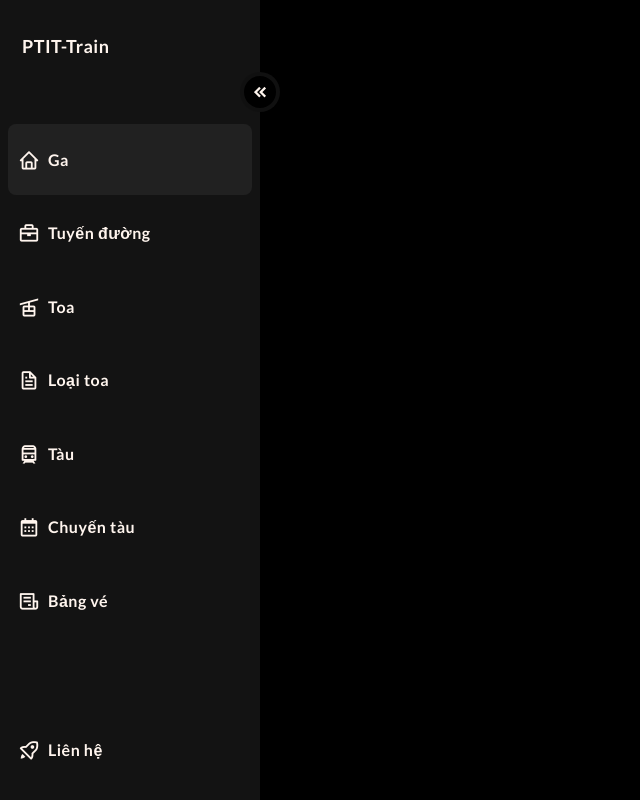
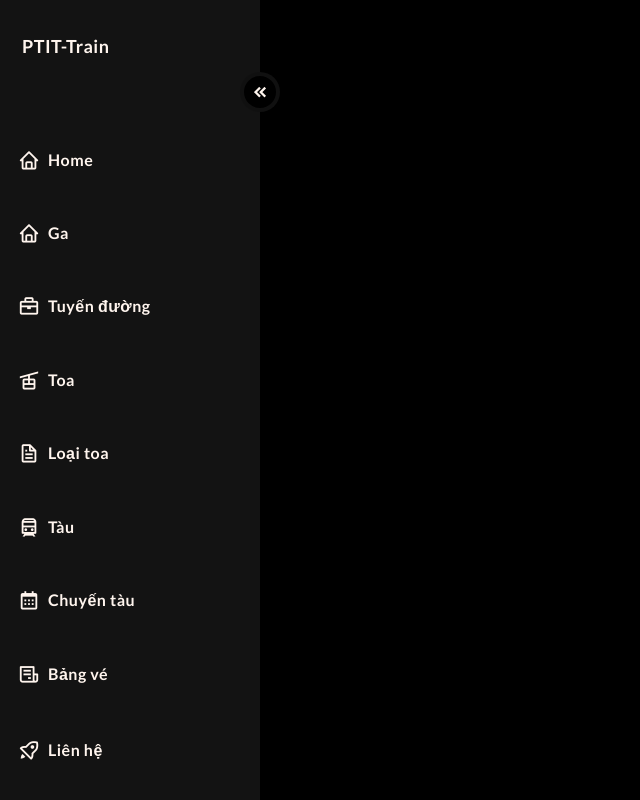
Before and after one commit to LeHoaiDuyBinh/github-WebBanVeTau, a PHP site: page /view/admin/menu_bar_admin.php in a window 1280 px wide. Shown: the whole page, without its empty margins (0-640 px from the left). Run offline with PHP 8.4, Linux system fonts and the light colour scheme.

Commit message:
fix menu_dashboard

```diff
--- a/src/view/admin/menu_bar_admin.php
+++ b/src/view/admin/menu_bar_admin.php
@@ -3,7 +3,7 @@
 <head>
 	<title>Admin</title>
 	<meta charset="utf-8">
-
+	<link rel="shortcut icon" type="image/png" href="./view/image/PTITIcon.png">
 	<link href='https://unpkg.com/boxicons@2.1.4/css/boxicons.min.css' rel='stylesheet'>
 	<link rel="stylesheet" href="https://cdnjs.cloudflare.com/ajax/libs/font-awesome/4.7.0/css/font-awesome.min.css">
 	<link rel="stylesheet" type="text/css" href="/view/css/dashboard.css">
@@ -20,50 +20,73 @@
         <h3>PTIT-Train</h3>
       </div>
 
-      <a href="?type=admin&page=ga" class="sidenav_link active">
+      <a href="?type=admin&page=home" class="sidenav_link home">
+        <i class='bx bx-home'></i>
+        <h3>Home</h3>
+      </a>
+
+      <a href="?type=admin&page=ga" class="sidenav_link ga">
         <i class='bx bx-home'></i>
         <h3>Ga</h3>
       </a>
 
-      <a href="?type=admin&page=tuyenduong" class="sidenav_link">
+      <a href="?type=admin&page=tuyenduong" class="sidenav_link tuyenduong">
         <i class='bx bx-briefcase'></i>
         <h3>Tuyến đường</h3>
       </a>
 
-      <a href="?type=admin&page=toa" class="sidenav_link">
+      <a href="?type=admin&page=toa" class="sidenav_link toa">
         <i class='bx bx-cable-car'></i>
         <h3>Toa</h3>
       </a>
 
-      <a href="?type=admin&page=loaitoa" class="sidenav_link">
+      <a href="?type=admin&page=loaitoa" class="sidenav_link loaitoa">
         <i class='bx bx-file'></i>
         <h3>Loại toa</h3>
       </a>
 
-      <a href="?type=admin&page=tau" class="sidenav_link">
+      <a href="?type=admin&page=tau" class="sidenav_link tau">
         <i class='bx bx-train'></i>
         <h3>Tàu</h3>
       </a>
 
-      <a href="?type=admin&page=chuyentau" class="sidenav_link">
+      <a href="?type=admin&page=chuyentau" class="sidenav_link chuyentau">
         <i class='bx bx-calendar'></i>
         <h3>Chuyến tàu</h3>
       </a>
 
-      <a href="?type=admin&page=bangve" class="sidenav_link">
+      <a href="?type=admin&page=bangve" class="sidenav_link bangve">
         <i class='bx bx-receipt'></i>
         <h3>Bảng vé</h3>
       </a>
 
     </div>
     <div class="sidenav_footer">
-      <a href="?type=admin&page=lienhe_admin" class="sidenav_link">
+      <a href="?type=admin&page=lienhe_admin" class="sidenav_link lienhe">
         <i class='bx bx-rocket'></i>
         <h3>Liên hệ</h3>
       </a>
-    </div>
+  </div>
 
       <button id="nav_collapse_btn">
         <i class='bx bxs-chevrons-left'></i>
       </button>
-    </div>
+</div>
+
+
+<script>
+//Mở rộng hoặc thu hẹp bảng
+let wholePage = document.getElementById('page_wrapper');
+let btn = document.getElementById('nav_collapse_btn');
+
+btn.addEventListener('click', collapse);
+
+function collapse() {
+  wholePage.classList.toggle('collapsed');
+  if(wholePage.classList.contains('collapsed')){
+    btn.innerHTML = "<i class='bx bxs-chevrons-right'></i>";
+  } else {
+    btn.innerHTML = "<i class='bx bxs-chevrons-left'></i>";
+  }
+}
+</script>
```
